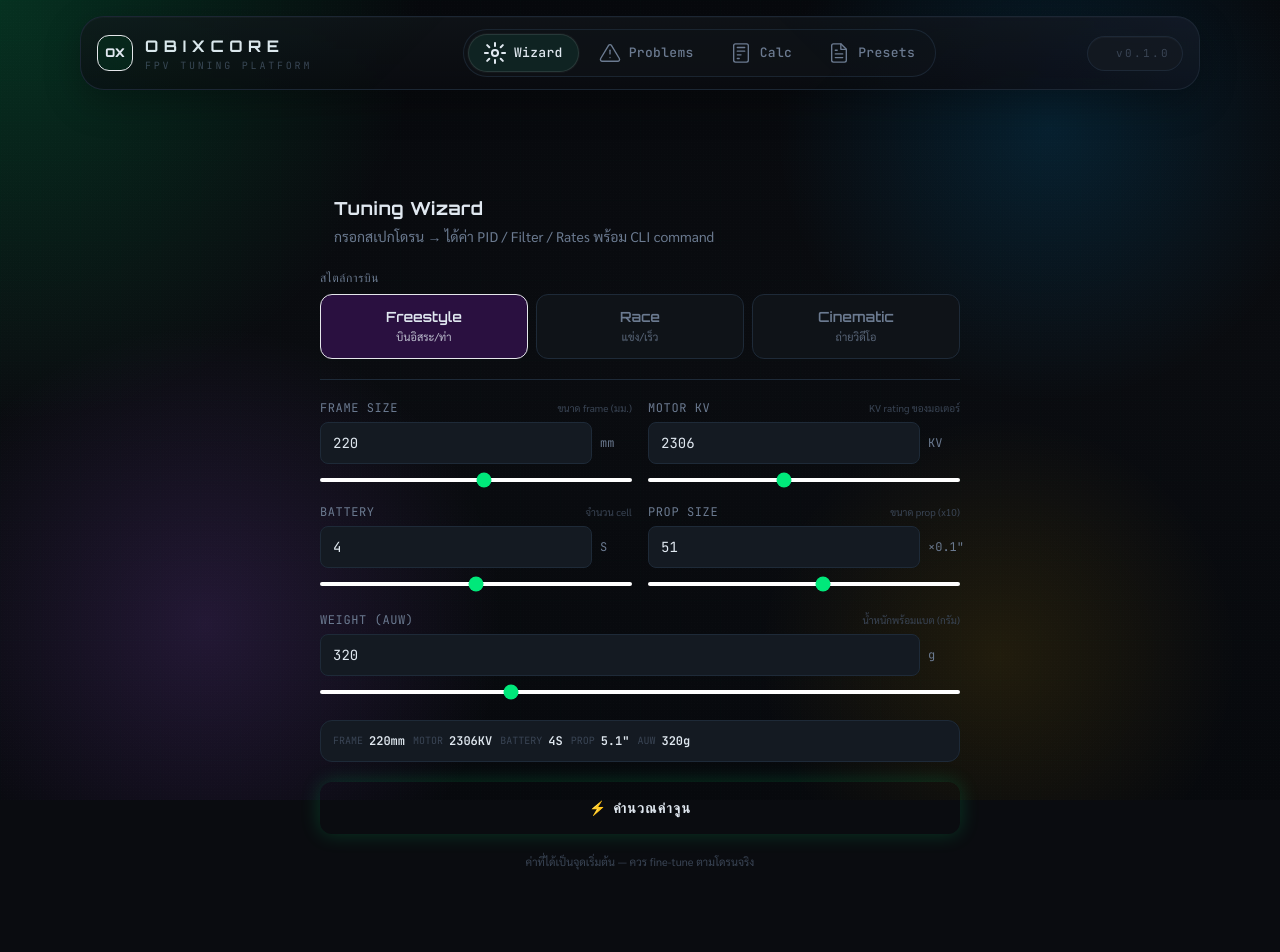
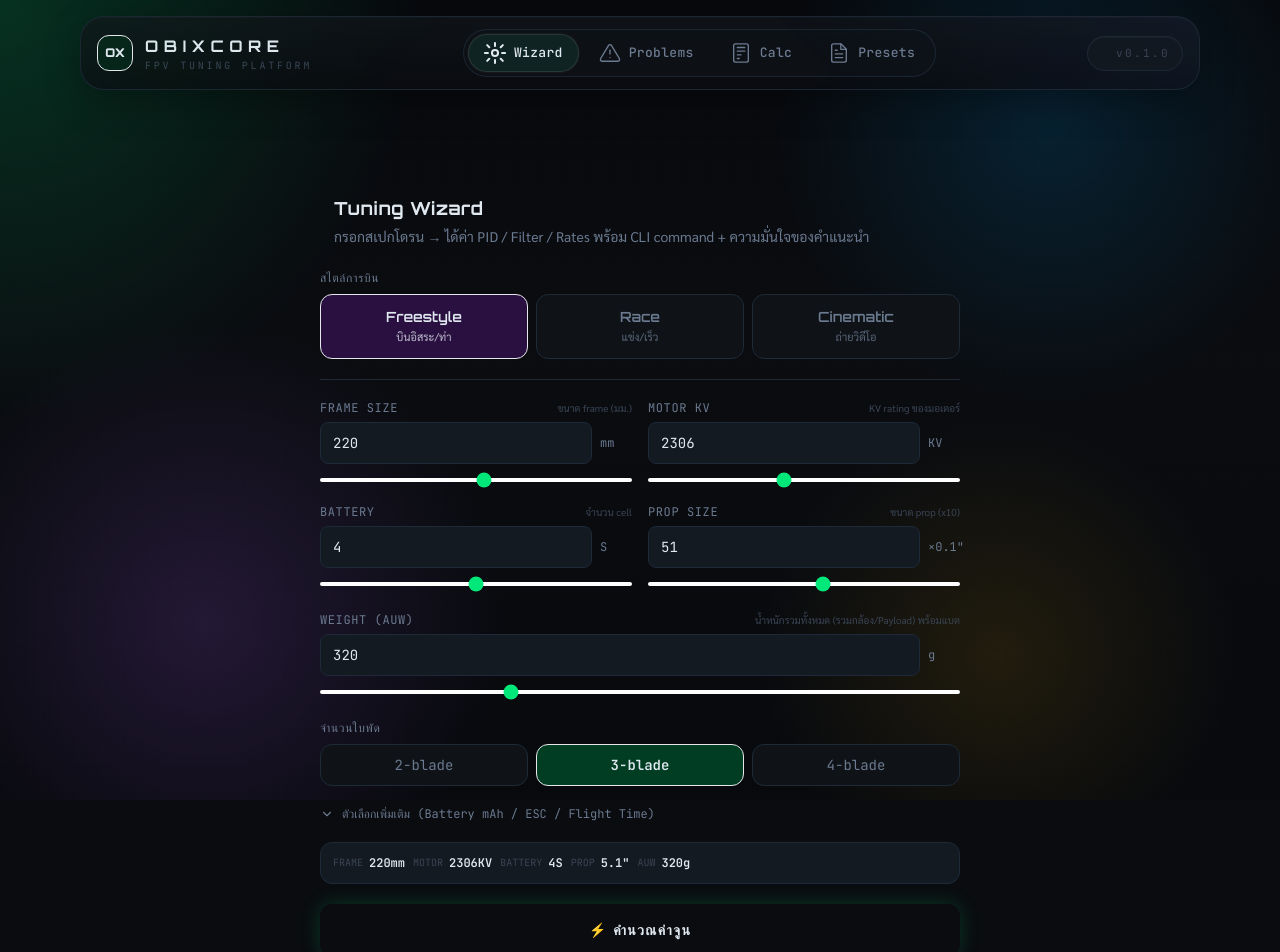
Before and after one commit to Santipap250/OBIXCORE, a Next.js app: page /wizard in a window 1280 px wide. Shown: the top 952 px of the page. Before the commit the page ends 894 px from the top, so only its background shows below. Built offline with nearby package versions, Linux system fonts and the light colour scheme.

Commit message:
Add files via upload

```diff
--- a/app/wizard/page.tsx
+++ b/app/wizard/page.tsx
@@ -2,6 +2,7 @@
 import { useState } from "react";
 import { calculateTuning } from "@/lib/wizard";
 import type { WizardInput, WizardResult } from "@/types";
+import { CONFIDENCE_META } from "@/lib/utils";
 import ValueDisplay from "@/components/ValueDisplay";
 import CodeBlock from "@/components/CodeBlock";
 
@@ -12,6 +13,8 @@ const DEFAULT_INPUT: WizardInput = {
   propSize: 51,
   weight: 320,
   style: "freestyle",
+  propBlades: 3,
+  motorCount: 4,
 };
 
 const STYLE_OPTIONS = [
@@ -19,6 +22,8 @@ const STYLE_OPTIONS = [
   { value: "race",      label: "Race",      labelTh: "แข่ง/เร็ว",    color: "red" },
   { value: "cinematic", label: "Cinematic", labelTh: "ถ่ายวิดีโอ",   color: "blue" },
 ] as const;
+
+const BLADE_OPTIONS = [2, 3, 4] as const;
 
 const SETUP_LABELS: Record<WizardResult["setupClass"], string> = {
   micro: "Micro / Toothpick",
@@ -43,6 +48,7 @@ function InputField({
       <div className="flex items-center gap-2">
         <input
           type="number"
+          inputMode="decimal"
           value={value}
           min={min}
           max={max}
@@ -68,6 +74,7 @@ function InputField({
 
 export default function WizardPage() {
   const [input, setInput] = useState<WizardInput>(DEFAULT_INPUT);
+  const [showAdvanced, setShowAdvanced] = useState(false);
   const [result, setResult] = useState<WizardResult | null>(null);
   const [step, setStep] = useState<"form" | "result">("form");
 
@@ -92,7 +99,7 @@ export default function WizardPage() {
           <h1 className="font-orbitron font-bold text-lg text-text tracking-wide">Tuning Wizard</h1>
         </div>
         <p className="text-sm text-text-muted font-sarabun ml-3.5">
-          กรอกสเปกโดรน → ได้ค่า PID / Filter / Rates พร้อม CLI command
+          กรอกสเปกโดรน → ได้ค่า PID / Filter / Rates พร้อม CLI command + ความมั่นใจของคำแนะนำ
         </p>
       </div>
 
@@ -159,11 +166,64 @@ export default function WizardPage() {
           </div>
           <InputField
             label="Weight (AUW)"
-            sublabel="น้ำหนักพร้อมแบต (กรัม)"
+            sublabel="น้ำหนักรวมทั้งหมด (รวมกล้อง/Payload) พร้อมแบต"
             value={input.weight}
             min={80} max={900} step={10} unit="g"
             onChange={(v) => set("weight", v)}
           />
+
+          {/* Prop blades */}
+          <div>
+            <p className="text-xs font-mono text-text-muted uppercase tracking-wider mb-2">จำนวนใบพัด</p>
+            <div className="grid grid-cols-3 gap-2">
+              {BLADE_OPTIONS.map((b) => (
+                <button
+                  key={b}
+                  onClick={() => set("propBlades", b)}
+                  className={`py-2.5 rounded-xl border text-sm font-mono transition-all ${
+                    input.propBlades === b
+                      ? "border-green-DEFAULT bg-green-muted text-green-DEFAULT font-semibold"
+                      : "border-bg-border bg-bg-surface text-text-muted hover:bg-bg-elevated"
+                  }`}
+                >
+                  {b}-blade
+                </button>
+              ))}
+            </div>
+          </div>
+
+          {/* Advanced toggle */}
+          <button
+            onClick={() => setShowAdvanced((v) => !v)}
+            className="flex items-center gap-2 text-xs font-mono text-text-muted hover:text-green-DEFAULT transition-colors"
+          >
+            <svg className={`w-3.5 h-3.5 transition-transform ${showAdvanced ? "rotate-180" : ""}`} viewBox="0 0 24 24" fill="none" stroke="currentColor" strokeWidth="2" strokeLinecap="round" strokeLinejoin="round">
+              <polyline points="6 9 12 15 18 9"/>
+            </svg>
+            ตัวเลือกเพิ่มเติม (Battery mAh / ESC / Flight Time)
+          </button>
+
+          {showAdvanced && (
+            <div className="grid grid-cols-2 gap-4 p-3 rounded-xl bg-bg-elevated border border-bg-border animate-fade-in">
+              <InputField
+                label="Battery Cap."
+                sublabel="ความจุแบต (ไม่บังคับ)"
+                value={input.batteryMah ?? 0}
+                min={0} max={6000} step={50} unit="mAh"
+                onChange={(v) => set("batteryMah", v || (undefined as unknown as number))}
+              />
+              <InputField
+                label="ESC Rating"
+                sublabel="กระแสสูงสุด ESC ต่อตัว (ไม่บังคับ)"
+                value={input.escCurrentRatingA ?? 0}
+                min={0} max={150} step={5} unit="A"
+                onChange={(v) => set("escCurrentRatingA", v || (undefined as unknown as number))}
+              />
+              <p className="col-span-2 text-[10px] text-text-faint font-sarabun">
+                ใส่ Battery Capacity เพื่อประมาณเวลาบิน และใส่ ESC Rating เพื่อเช็ก headroom กระแสสูงสุด — เว้นว่างได้ถ้าไม่ทราบ
+              </p>
+            </div>
+          )}
 
           {/* Summary strip */}
           <div className="flex flex-wrap gap-2 p-3 rounded-xl bg-bg-elevated border border-bg-border">
@@ -211,7 +271,7 @@ export default function WizardPage() {
           {/* Config badge */}
           <div className="p-3 rounded-xl bg-bg-elevated border border-bg-border flex flex-wrap gap-3 items-center">
             <span className="text-[10px] font-mono text-text-faint uppercase tracking-wider">สเปก:</span>
-            <span className="text-xs font-mono text-green-DEFAULT">{input.frameSize}mm · {input.motorKV}KV · {input.batteryS}S · {(input.propSize/10).toFixed(1)}" · {input.weight}g</span>
+            <span className="text-xs font-mono text-green-DEFAULT">{input.frameSize}mm · {input.motorKV}KV · {input.batteryS}S · {(input.propSize/10).toFixed(1)}" · {input.propBlades ?? 3}-blade · {input.weight}g</span>
             <span className={`text-[10px] font-mono px-2 py-0.5 rounded uppercase ${
               input.style === "race" ? "bg-red-muted text-red-DEFAULT"
               : input.style === "cinematic" ? "bg-blue-muted text-blue-DEFAULT"
@@ -220,15 +280,64 @@ export default function WizardPage() {
             <span className="text-[10px] font-mono px-2 py-0.5 rounded border border-bg-border text-text-muted">
               {SETUP_LABELS[result.setupClass]}
             </span>
-            <span className="text-[10px] font-mono px-2 py-0.5 rounded border border-green-DEFAULT/30 bg-green-muted/30 text-green-DEFAULT">
-              Confidence {result.confidence}%
+            <span className={`text-[10px] font-mono px-2 py-0.5 rounded border ${CONFIDENCE_META[result.confidenceLabel].classes}`}>
+              Confidence: {result.confidenceLabel} ({result.confidence}%)
             </span>
           </div>
 
           <div className="p-3 rounded-xl border border-blue-DEFAULT/20 bg-blue-muted/15">
             <p className="text-[10px] font-mono text-blue-DEFAULT uppercase tracking-widest mb-1">Why this tuning</p>
-            <p className="text-xs font-sarabun text-text leading-relaxed">{result.summary}</p>
+            <p className="text-xs font-sarabun text-text leading-relaxed mb-3">{result.summary}</p>
+            <ul className="space-y-1.5">
+              {result.reasoning.map((r, i) => (
+                <li key={i} className="flex gap-2 text-[11px] font-sarabun text-text-muted leading-relaxed">
+                  <span className="text-blue-DEFAULT flex-shrink-0">→</span>
+                  {r}
+                </li>
+              ))}
+            </ul>
           </div>
+
+          {/* Estimated current / flight time */}
+          <section>
+            <div className="flex items-center gap-3 mb-3">
+              <h2 className="text-xs font-mono text-text-muted uppercase tracking-widest">Estimated Power</h2>
+              <div className="flex-1 h-px bg-bg-border" />
+            </div>
+            <div className="grid grid-cols-2 gap-2">
+              <ValueDisplay
+                label="Hover Current"
+                value={result.estimatedHoverCurrentA.typical.toFixed(1)}
+                unit="A"
+                color="blue"
+                size="sm"
+                range={{ low: result.estimatedHoverCurrentA.low, high: result.estimatedHoverCurrentA.high, decimals: 1 }}
+              />
+              <ValueDisplay
+                label="Avg Flight Current"
+                value={result.estimatedFlightCurrentA.typical.toFixed(1)}
+                unit="A"
+                color="amber"
+                size="sm"
+                range={{ low: result.estimatedFlightCurrentA.low, high: result.estimatedFlightCurrentA.high, decimals: 1 }}
+              />
+            </div>
+            {result.estimatedFlightTimeMin && (
+              <div className="mt-2">
+                <ValueDisplay
+                  label="Est. Flight Time"
+                  value={result.estimatedFlightTimeMin.typical.toFixed(1)}
+                  unit="min"
+                  color="green"
+                  size="sm"
+                  range={{ low: result.estimatedFlightTimeMin.low, high: result.estimatedFlightTimeMin.high, decimals: 1 }}
+                />
+              </div>
+            )}
+            <p className="text-[10px] text-text-faint font-sarabun mt-2">
+              * ประมาณการจากแรงขับที่ต้องใช้ลอยตัวจริง (น้ำหนัก/prop/แรงดัน) — ไม่ใช้ค่าตายตัว ใส่ Battery Capacity ในตัวเลือกเพิ่มเติมเพื่อดูเวลาบิน
+            </p>
+          </section>
 
           {/* Warnings */}
           {result.warnings.length > 0 && (
```
